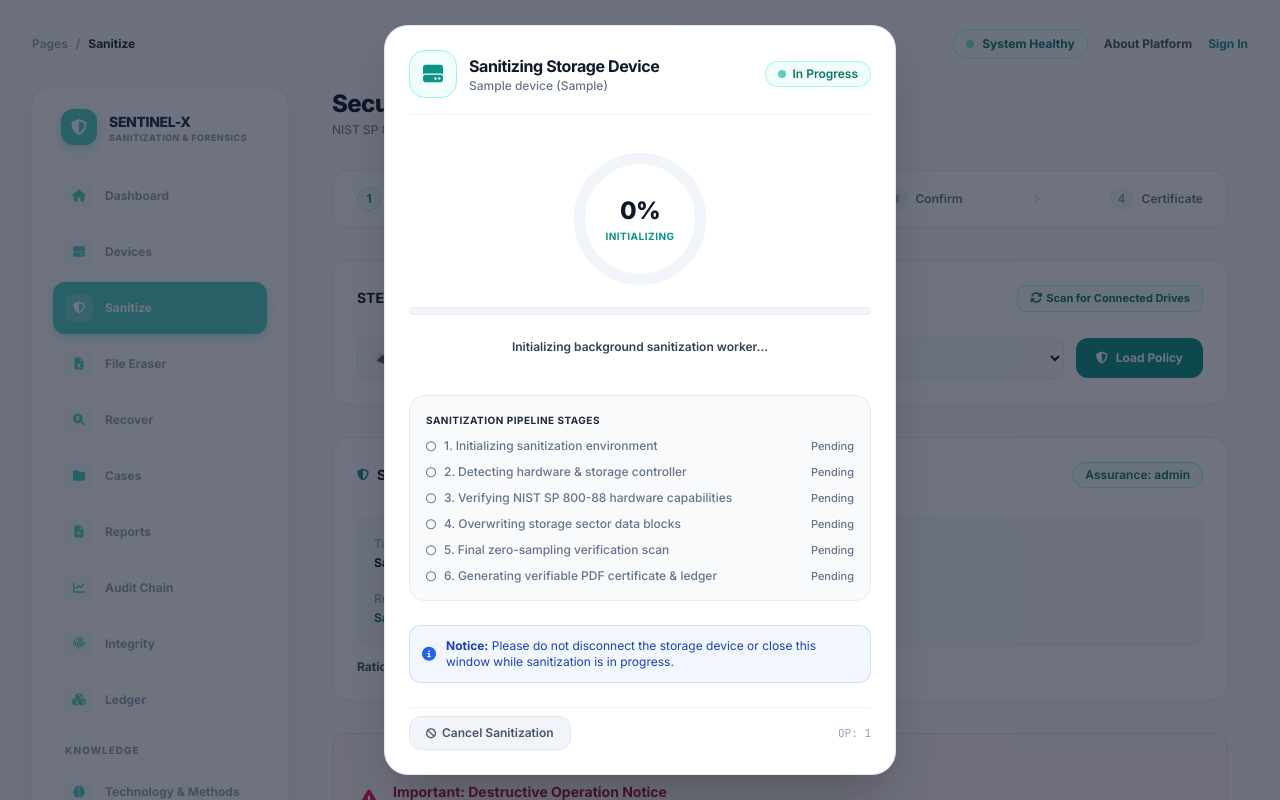
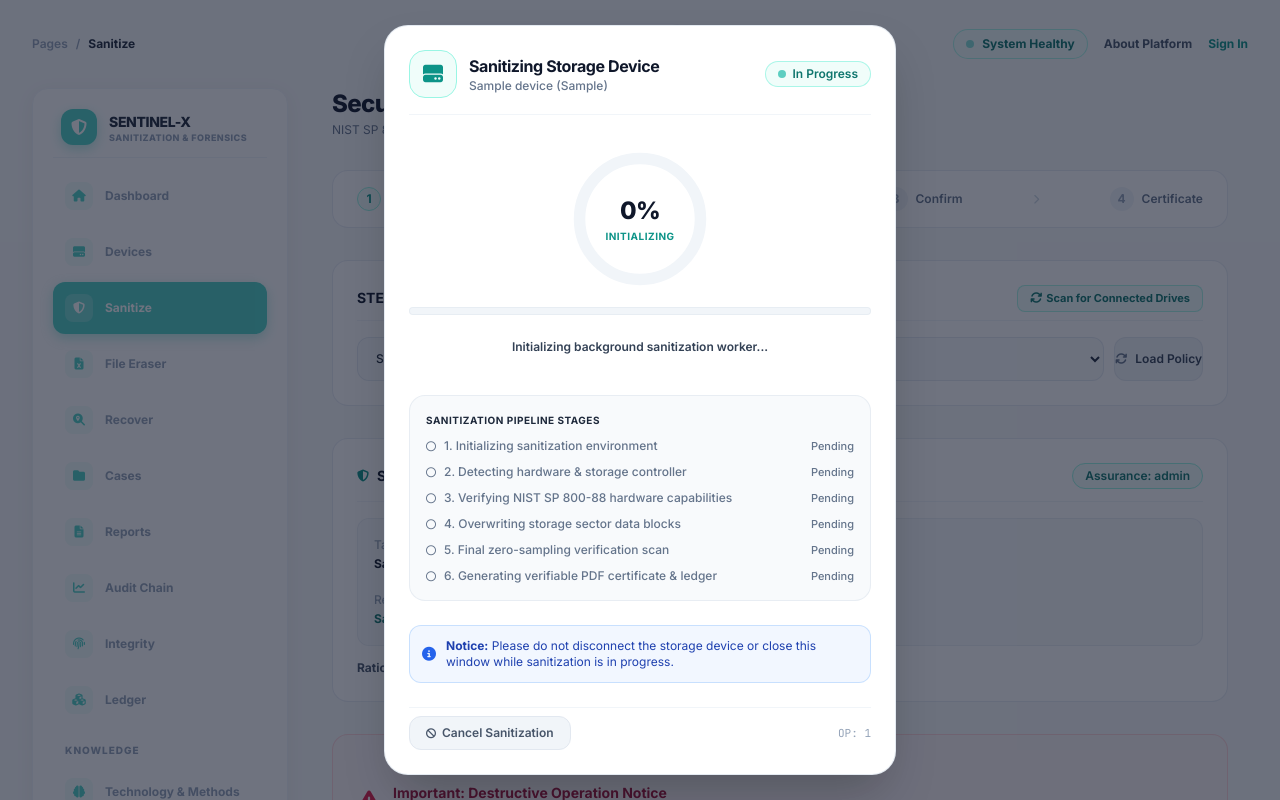
Before and after one commit to yashbhosale2403/santinal-x, a Django app: template templates/sanitization/index.html in a window 1280 px wide. Run offline with Django 5.2, Linux system fonts and the light colour scheme; the template is opened without the code that fills it: most values are stand-ins (such as "Sample title", 1, 10 or a date in 2020); some libraries are stand-ins or nearby versions.

Commit message:
style(sanitization): refine Load Policy button to matching height and clean neutral toolbar styling

```diff
--- a/templates/sanitization/index.html
+++ b/templates/sanitization/index.html
@@ -47,19 +47,21 @@
             </a>
         </div>
 
-        <form id="device-select-form" method="GET" action="/sanitization/" class="flex items-center gap-3">
-            <select id="device-select" name="device_id" onchange="this.form.submit()" class="flex-1 bg-slate-50 border border-slate-200/80 text-slate-900 text-xs rounded-xl p-3 focus:outline-none focus:border-teal-500 font-sans font-medium">
+        <form id="device-select-form" method="GET" action="/sanitization/" class="flex items-center gap-2.5">
+            <div class="relative flex-1">
+                <select id="device-select" name="device_id" onchange="this.form.submit()" class="w-full h-11 bg-slate-50 border border-slate-200/90 text-slate-800 text-xs rounded-xl px-3.5 focus:outline-none focus:ring-2 focus:ring-teal-500/20 focus:border-teal-500 font-sans font-medium transition cursor-pointer">
                     {% if not selected_device %}
                     <option value="">-- Choose Storage Device to Sanitize --</option>
                     {% endif %}
                     {% for d in devices %}
                     <option value="{{ d.device_id }}" {% if selected_device and selected_device.device_id == d.device_id %}selected{% endif %}>
-                    🔌 {{ d.name }} [{{ d.get_media_type_display }} - {{ d.formatted_capacity }}] ({{ d.device_id }})
+                        {{ d.name }} [{{ d.get_media_type_display }} &bull; {{ d.formatted_capacity }}] ({{ d.device_id }})
                     </option>
                     {% endfor %}
                 </select>
-            <button type="submit" id="load-policy-btn" class="px-5 py-3 bg-teal-600 hover:bg-teal-700 text-white text-xs font-bold rounded-xl shadow-xs transition flex items-center space-x-2 shrink-0">
-                <i class="fa-solid fa-shield-halved text-xs"></i>
+            </div>
+            <button type="submit" id="load-policy-btn" class="h-11 px-4.5 bg-slate-100 hover:bg-slate-200/80 active:bg-slate-200 text-slate-700 hover:text-slate-900 border border-slate-200/90 text-xs font-semibold rounded-xl transition flex items-center space-x-2 shrink-0 shadow-2xs">
+                <i class="fa-solid fa-arrows-rotate text-xs text-slate-500"></i>
                 <span>Load Policy</span>
             </button>
         </form>
```
Lines whose indentation alone changed are shown as unchanged.
